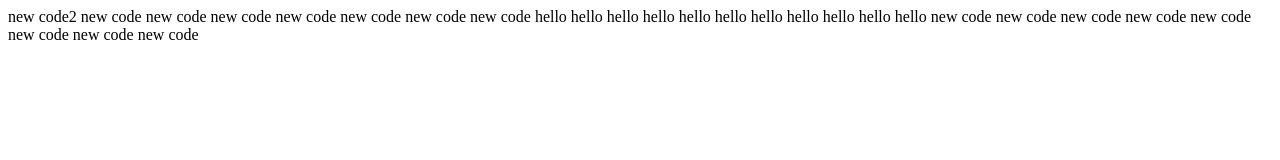
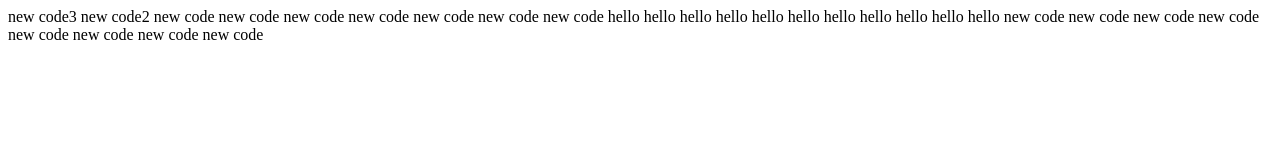
Before and after one commit to matarse/education, a plain HTML site: page index.html in a window 1280 px wide. Drawn offline with Linux system fonts and the light colour scheme.

Commit message:
Update index.html
comment5

```diff
--- a/index.html
+++ b/index.html
@@ -7,6 +7,7 @@
         <title>Document</title>
     </head>
     <body>
+        new code3
         new code2
         new code
         new code
```
